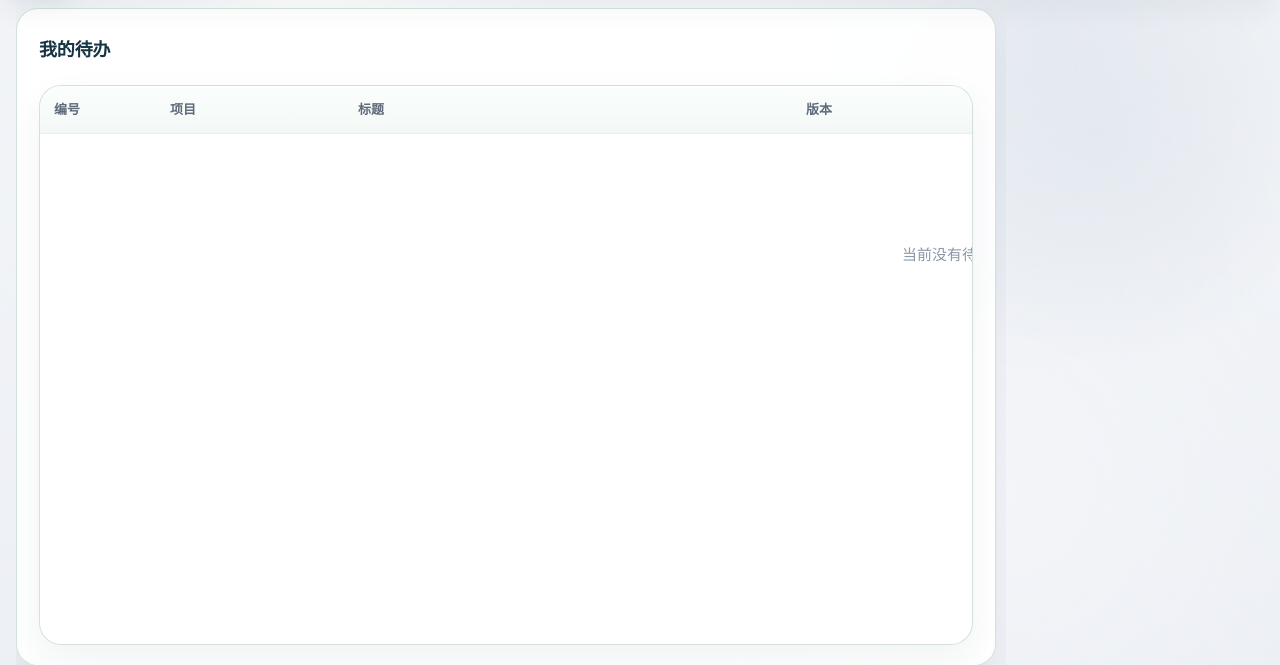
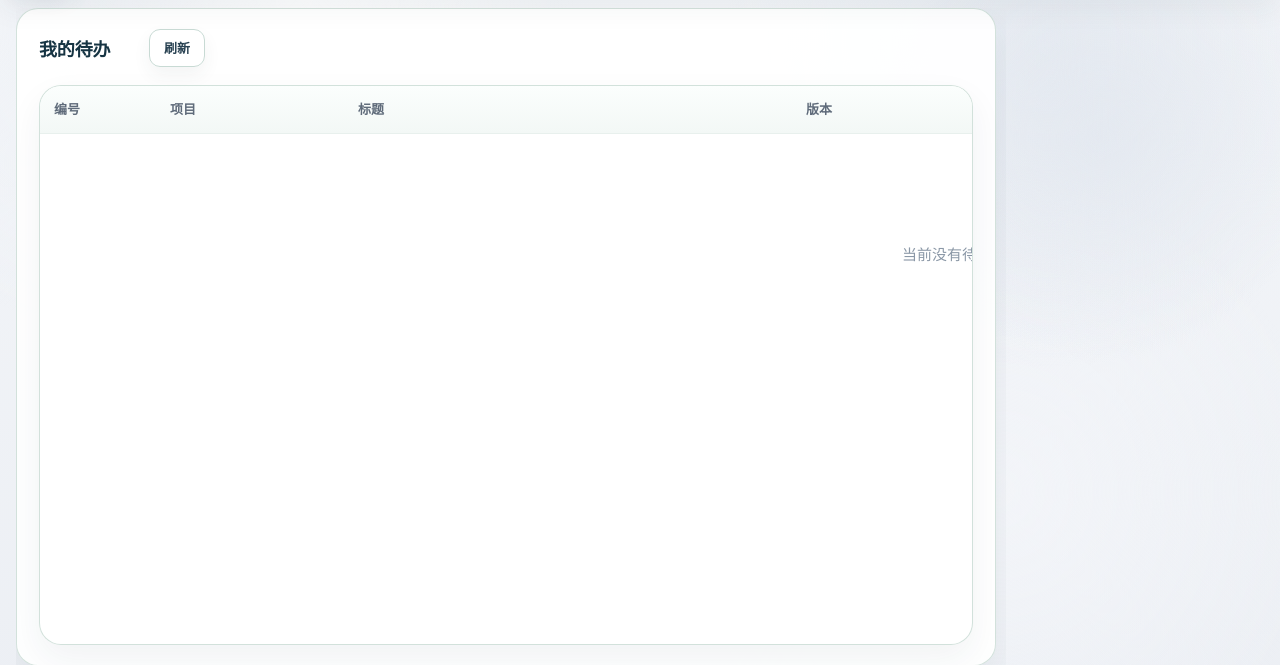
Before and after one commit to ewll-b/ewll-bug, a Python web app: template templates/my_todos.html in a window 1280 px wide; the page is wider, and only the part inside the window is pictured. Shown: the part 85-750 px from the top of that part. Run offline with Jinja, Linux system fonts and the light colour scheme; the template is opened without the code that fills it, so the values that code supplies are empty; some libraries are stand-ins or nearby versions.

Commit message:
Add refresh button to todos page

```diff
--- a/templates/my_todos.html
+++ b/templates/my_todos.html
@@ -8,6 +8,8 @@
         <div class="list-header single-row-header">
             <div class="page-title-row">
                 <h2 class="list-page-title">我的待办</h2>
+                {# 刷新当前路径，确保代理前缀下仍回到本页。 #}
+                <a class="btn btn-secondary mini" href="{{ current_local_path() }}">刷新</a>
             </div>
             <div class="head-stats list-stats">
                 <span>当前待办：{{ summary.my_todo_count }}</span>
```
Also changed, not shown: tests/test_app.py (+2 -0 lines).
